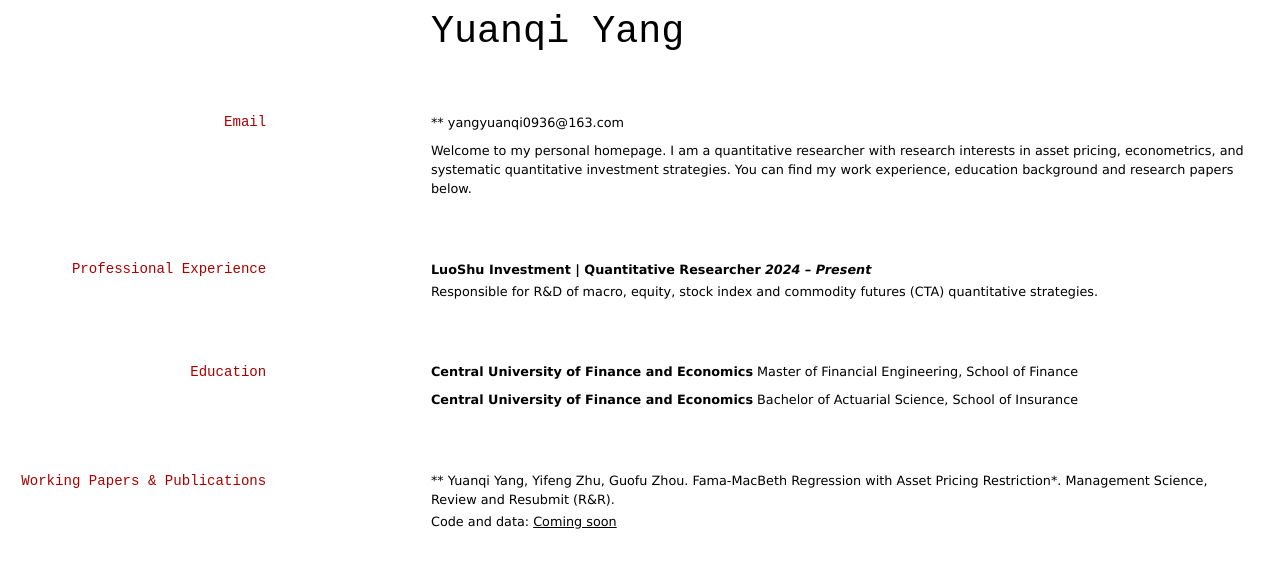
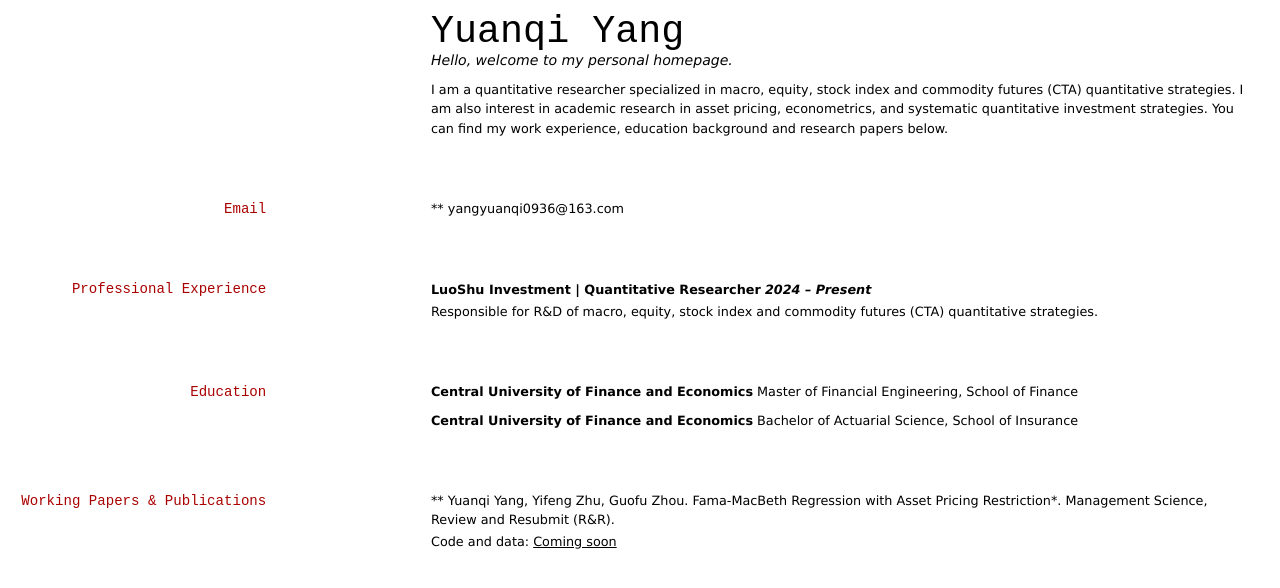
Before and after one commit to YuanqiYangfiance/YuanqiYang-s-Website, a Jekyll site: the page built from index.md, in a window 1280 px wide. Shown: the top 588 px of the page. Built offline with Jekyll 4.4.1, drawn with Linux system fonts in a browser that asks for light colours.

Commit message:
Update index.md

```diff
--- a/index.md
+++ b/index.md
@@ -5,12 +5,13 @@ title: Yuanqi Yang
 
 # Yuanqi Yang
 
+Hello, welcome to my personal homepage.
+
+I am a quantitative researcher specialized in macro, equity, stock index and commodity futures (CTA) quantitative strategies. I am also interest in academic research in asset pricing, econometrics, and systematic quantitative investment strategies.
+You can find my work experience, education background and research papers below.
+
 ## Email
 ** yangyuanqi0936@163.com
-
-Welcome to my personal homepage.
-I am a quantitative researcher with research interests in asset pricing, econometrics, and systematic quantitative investment strategies.
-You can find my work experience, education background and research papers below.
 
 ## Professional Experience
 **LuoShu Investment | Quantitative Researcher**
```
